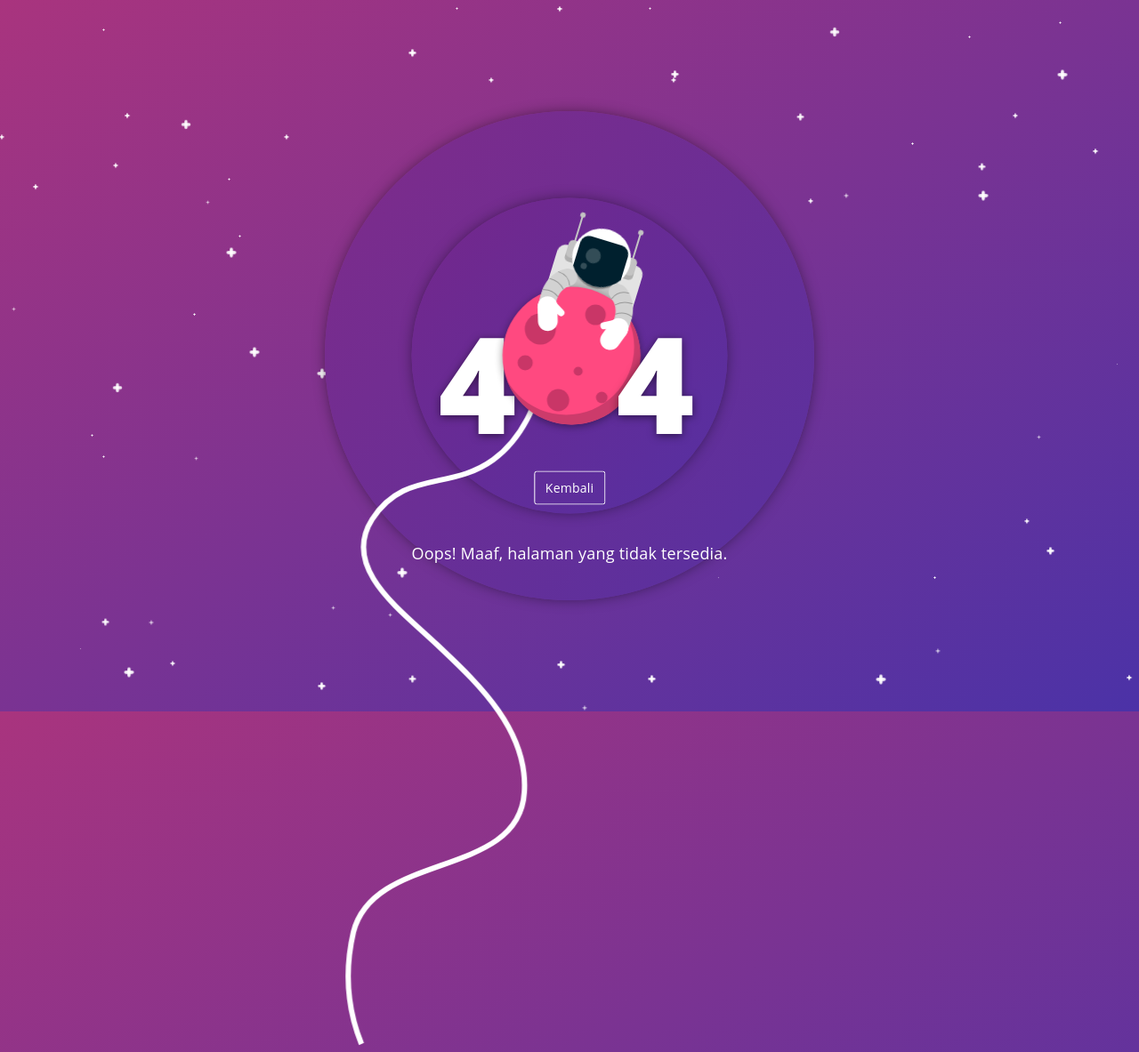
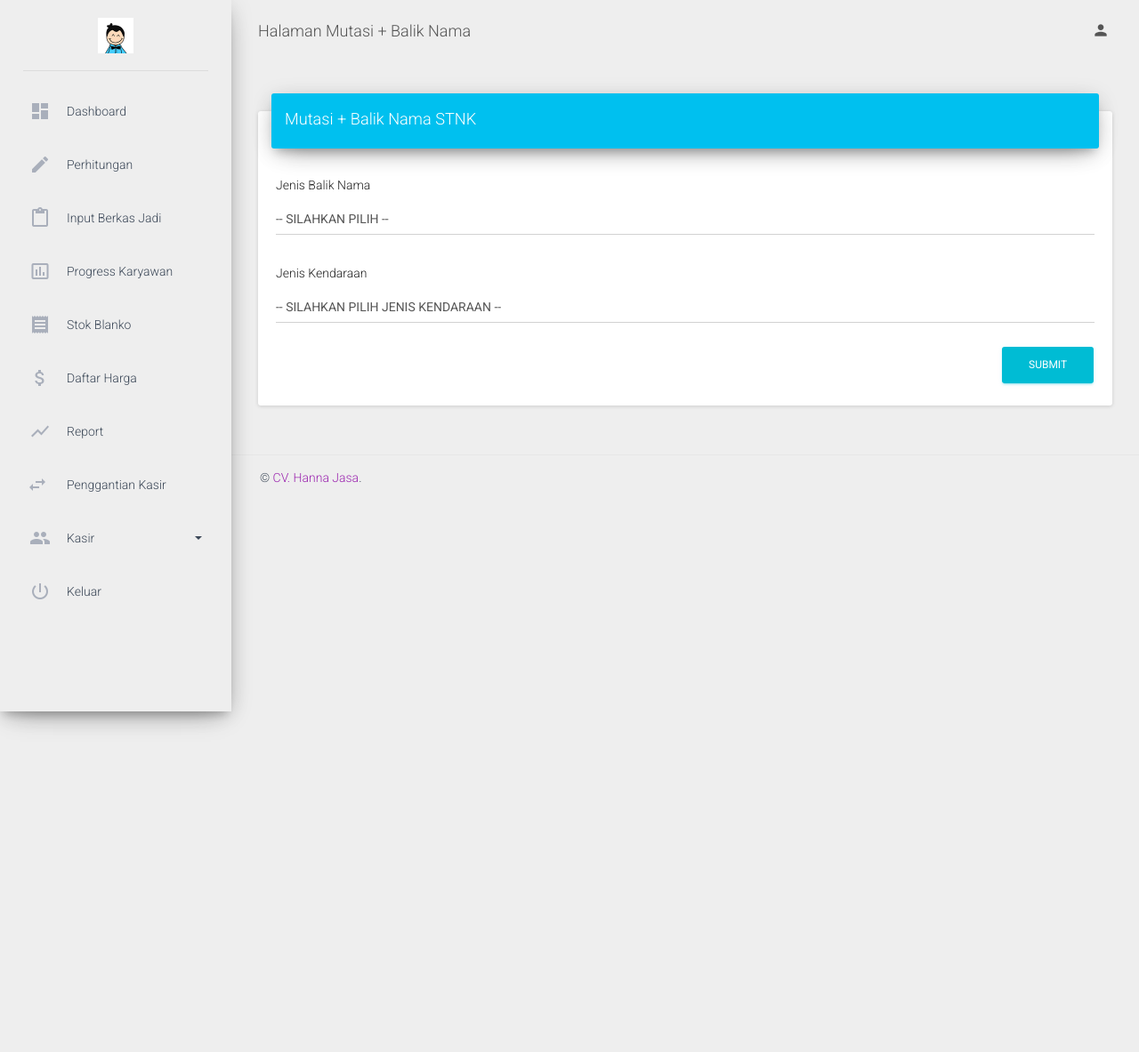
Before and after one commit to rizki130198/hannajasa, a CodeIgniter app: page /database/main/mutasibn in a window 1280 px wide. Shown: the whole page at 89% size. After the commit the page ends 819 px from the top, so only its background shows below. Run offline with CodeIgniter, Linux system fonts and the light colour scheme; a user stored in the database is signed in; data comes from the database, SQL or seed files in the repository; data that the repository does not hold is empty; some libraries are stand-ins or nearby versions.

Commit message:
perhitungan mutasi balik nama

```diff
--- a/application/controllers/Main.php
+++ b/application/controllers/Main.php
@@ -89,6 +89,15 @@ class Main extends CI_Controller {
 		// }
 	}
 	//end mutasi//
+
+	//start mutasi+balik nama//
+	public function mutasibn()
+	{
+		$data['title'] = "Halaman Mutasi+Balik Nama STNK";
+		$data['catat'] = $this->db->query('SELECT * FROM catatan WHERE `id_catat` IN (1,2,3) GROUP BY jenis');
+		$this->load->view('admin',$data);
+	}
+	//start mutasi+balik nama//
 
 	//start Input Berkas//
 	public function berkas_jadi()
--- a/application/views/admin.php
+++ b/application/views/admin.php
@@ -255,6 +255,8 @@ if ($uri=="eksporpdf") {
 				$this->load->view('admin/perhitungan/mutasi');
 			}else if ($u2 == "transaksi_m") {
 				$this->load->view('admin/transaksi/transaksi_m');
+			}else if ($u2 == "mutasibn") {
+				$this->load->view('admin/perhitungan/mutasi_bn');
 			}else if ($u2 == "berkas_jadi") {
 				$this->load->view('admin/berkas_jadi');
 			}else if ($u2 == "input_berkas") {
@@ -322,6 +324,14 @@ if ($uri=="cetak") { ?>
 		var result = parseFloat(txtFirstNumberValue) * parseFloat(txtSecondNumberValue) * parseFloat(txtThreeNumberValue);
 		if (!isNaN(result)) {
 			document.getElementById('sum_bulan').value = result;
+		}
+	}
+	function m_tahun() {
+		var pkb = document.getElementById('pkb_mt').value;
+		var denda = document.getElementById('denda_mt').value;
+		var result = parseFloat(pkb) * parseFloat(denda);
+		if (!isNaN(result)) {
+			document.getElementById('total_mt').value = result;
 		}
 	}
 </script>
--- /dev/null
+++ b/application/views/admin/perhitungan/mutasi_bn.php
@@ -0,0 +1,333 @@
+<style type="text/css">
+.form-group{
+	margin-top: 10px;
+}
+</style>
+<div class="content">
+	<div class="container-fluid">
+		<div class="row">
+			<div class="col-md-12">
+				<div class="card">
+					<div class="card-header" style="background-color: #00c0ef;">
+						<h4 class="title">Mutasi + Balik Nama STNK</h4>
+					</div>
+					<div class="card-content">
+
+						<form action="<?=site_url('main/proses_mutasi')?>" id="form_p" name="form_p" method="post" accept-charset="utf-8">
+							<div class="row">
+								<div class="col-md-12">
+									<div class="form-group is-empty">
+										<p>Jenis Balik Nama</p>
+										<select class="form-control" onchange="mutasi()" name="jenis_b" id="mutasi_stnk">
+											<option value="">-- SILAHKAN PILIH --</option>
+											<option value="" disabled></option>
+											<option value="Pajak Hidup">Pajak Hidup</option>
+											<option value="Telat bulanan">Pajak Telat bulanan</option>
+											<option value="Pajak Telat Lebih dari 1 Tahun">Pajak Telat Lebih dari 1 Tahun</option>
+										</select>
+										<span class="material-input"></span></div>
+									</div>
+								</div>
+								<div class="row">
+									<div class="col-md-12">
+										<div class="form-group is-empty">
+											<p>Jenis Kendaraan</p>
+											<select class="form-control" name="jenis_swd" onchange="ambilSwdk()" id="ambiltahun">
+												<option value="" disabled="" selected>-- SILAHKAN PILIH JENIS KENDARAAN --</option>
+												<option value="" disabled=""></option>
+												<?php foreach ($catat->result() as $key): ?>
+													<option value="<?=$key->jenis?>"><?=$key->jenis?></option>
+												<?php endforeach ?>
+											</select>
+											<span class="material-input"></span>
+										</div>
+									</div>
+								</div>
+
+								<!-- Start Hidup -->
+								<div id="m_h" style="display: none;">
+									<div class="row">
+										<div class="col-md-12">
+											<h4 style="font-weight: bold;text-transform: uppercase;">Pajak Hidup</h4>
+											<div class="form-group label-floating is-empty jum-n">
+												<label class="control-label">PKB</label>
+												<input type="text" name="pkb" id="denda_bbn_h" style="display: none;" value="0.67%" onkeyup="b_hidup();">
+												<input type="text" name="pkb1" id="pkb_b_h" onkeyup="b_hidup();" class="form-control jumlah_n">
+												<span class="material-input"></span>
+											</div>
+										</div>
+									</div>
+									<div class="row">
+										<div class="col-md-12">
+											<div class="form-group jum-n">
+												<label class="control-label">BBN KB</label>
+												<input type="text" name="pkb1" id="total_bbn_h" class="form-control jumlah_n">
+												<span class="material-input"></span>
+											</div>
+										</div>
+									</div>
+									<div class="row">
+										<div class="col-md-12">
+											<div class="form-group jum-n" >
+												<label class="control-label">SWDKLLJ</label>
+												<input type="text" name="swdllj" class="form-control swdklksama jumlah_n">
+												<span class="material-input"></span>
+											</div>
+										</div>
+									</div>
+									<div class="row">
+										<div class="col-md-12">
+											<div class="form-group jum-n">
+												<label class="control-label">Adm STNK</label>
+												<input type="text" name="adm_stnk" id="adm_stnk" class="form-control admstnk jumlah_n">
+												<span class="material-input"></span>
+											</div>
+										</div>
+									</div>
+									<div class="row">
+										<div class="col-md-12">
+											<div class="form-group jum-n">
+												<label class="control-label">Adm TNKB</label>
+												<input type="text"  name="adm_tnkb" class="form-control admtnkb jumlah_n">
+												<span class="material-input"></span>
+											</div>
+										</div>
+									</div>
+									<div class="row" id="total_h">
+										<div class="col-md-12">
+											<div class="form-group">
+												<label class="control-label">Total</label>
+												<input type="text" name="total_hidup" readonly id="sum_n" class="form-control">
+												<span class="material-input"></span>
+											</div>
+										</div>
+									</div>
+								</div>
+								<!-- End Hidup -->
+
+								<!-- Start Bulan -->
+								<div id="m_b" style="display: none;">
+									<div class="row" >
+										<div class="col-md-12">
+											<h4 style="font-weight: bold;text-transform: uppercase;">Pajak Lalu</h4>
+											<div class="form-group label-floating is-empty jum-b">
+												<label class="control-label">PKB</label>
+												<input type="text" style="display: none;" id="denda_bu" name="telat_bln" onkeyup="sum_p();" class="form-control" value="2%">
+												<input type="text" name="pkb2" id="pkb2" onkeyup="sum_p();" class="form-control jumlah_b">
+												<span class="material-input"></span>
+											</div>
+										</div>
+									</div>
+									<div class="row">
+										<div class="col-md-12">
+											<div class="form-group label-floating is-empty">
+												<label class="control-label">Telat Bulan</label>
+												<input type="text" name="telat" id="t_bln" onkeyup="sum_p();" class="form-control" >
+												<span class="material-input"></span>
+											</div>
+										</div>
+									</div>
+									<div class="row">
+										<div class="col-md-12">
+											<div class="form-group jum-b">
+												<label class="control-label">Sanksi PKB</label>
+												<input type="text" name="sanksi_pkb1" id="sum_bulan" class="form-control jumlah_b">
+												<span class="material-input"></span>
+											</div>
+										</div>
+									</div>
+									<div class="row">
+										<div class="col-md-12">
+											<div class="form-group jum-b">
+												<label class="control-label">SWDKLLJ</label>
+												<input type="text" name="swdllj1" id="" class="form-control swdklksama jumlah_b" >
+												<span class="material-input"></span>
+											</div>
+										</div>
+									</div>
+									<div class="row">
+										<div class="col-md-12">
+											<div class="form-group jum-b">
+												<label class="control-label">Sanksi SWDKLLJ</label>
+												<input type="text" name="sanksi_swdllj_b1" id="" class="form-control sankswd jumlah_b" >
+												<span class="material-input"></span>
+											</div>
+										</div>
+									</div>
+
+									<div class="row">
+										<div class="col-md-12">
+											<h4 style="font-weight: bold;text-transform: uppercase;">Pajak Baru</h4>
+											<div class="form-group label-floating is-empty jum-b">
+												<label class="control-label">PKB</label>
+												<input type="text" style="display: none;" id="denda_b" name="telat_bln" onkeyup="b_normal();" class="form-control" value="0.67%">
+												<input type="text" name="pkb1" id="pkb_b" onkeyup="b_normal();" class="form-control jumlah_b">
+												<span class="material-input"></span>
+											</div>
+										</div>
+									</div>
+									<div class="row">
+										<div class="col-md-12">
+											<div class="form-group jum-b">
+												<label class="control-label">BBN KB</label>
+												<input type="text" name="pkb1" id="total_bn" class="form-control jumlah_b">
+												<span class="material-input"></span>
+											</div>
+										</div>
+									</div>
+									<div class="row">
+										<div class="col-md-12">
+											<div class="form-group jum-b" >
+												<label class="control-label">SWDKLLJ</label>
+												<input type="text" name="swdllj" class="form-control swdklksama jumlah_b">
+												<span class="material-input"></span>
+											</div>
+										</div>
+									</div>
+									<div class="row">
+										<div class="col-md-12">
+											<div class="form-group jum-b">
+												<label class="control-label">Adm STNK</label>
+												<input type="text" name="adm_stnk"  id="adm_stnk" class="form-control admstnk jumlah_b">
+												<span class="material-input"></span>
+											</div>
+										</div>
+									</div>
+									<div class="row">
+										<div class="col-md-12">
+											<div class="form-group jum-b">
+												<label class="control-label">Adm TNKB</label>
+												<input type="text" name="adm_tnkb" class="form-control admtnkb jumlah_b">
+												<span class="material-input"></span>
+											</div>
+										</div>
+									</div>
+									<div class="row" id="total_bu">
+										<div class="col-md-12">
+											<div class="form-group">
+												<label class="control-label">Total</label>
+												<input type="text" name="total_bulan" id="sum_b" class="form-control" >
+												<span class="material-input"></span>
+											</div>
+										</div>
+									</div>
+								</div>
+								<!-- End Bulan -->
+
+								<!-- Start Tahun -->
+								<div id="m_t" style="display: none;">
+									<div class="row">
+										<div class="col-md-12">
+											<h4 style="font-weight: bold;text-transform: uppercase;">Pajak Lalu</h4>
+											<div class="form-group label-floating is-empty jum-t">
+												<label class="control-label">PKB</label>
+												<input type="text" name="pkb3" id="pkb_t" class="form-control jumlah_t" >
+												<span class="material-input"></span>
+											</div>
+										</div>
+									</div>
+									<div class="row">
+										<div class="col-md-12">
+											<div class="form-group label-floating is-empty">
+												<label class="control-label">Telat Tahun</label>
+												<input type="text" style="display: none;" id="denda" name="telat_thn" class="form-control" value="25%">
+												<input type="text" name="telat_thn" id="telat_thn" onkeyup="m_sum_t();" class="form-control" >
+												<span class="material-input"></span>
+											</div>
+										</div>
+									</div>
+									<div class="row" >
+										<div class="col-md-12">
+											<div class="form-group jum-t">
+												<label class="control-label">Sanksi PKB</label>
+												<input type="text" name="sanksi_pkb2" readonly id="hasil_tahun" class="form-control jumlah_t"  value="">
+												<span class="material-input"></span>
+											</div>
+										</div>
+									</div>
+									<div class="row">
+										<div class="col-md-12">
+											<div class="form-group jum-t">
+												<label class="control-label">SWDKLLJ</label>
+												<input type="text" name="swdllj3" id="swdkllj_t" onkeyup="harga_tahun()" class="form-control swdklksama jumlah_t">
+												<span class="material-input"></span>
+											</div>
+										</div>
+									</div>
+									<div class="row">
+										<div class="col-md-12">
+											<div class="form-group jum-t">
+												<label class="control-label">Sanksi SWDKLLJ</label>
+												<input type="text" name="sanski_swdllj2" onkeyup="harga_tahun()" class="form-control sankswd jumlah_t">
+												<span class="material-input"></span>
+											</div>
+										</div>
+									</div>
+
+									<div class="row">
+										<div class="col-md-12">
+											<h4 style="font-weight: bold;text-transform: uppercase;">Pajak Baru</h4>
+											<div class="form-group label-floating is-empty jum-t">
+												<label class="control-label">PKB</label>
+												<input type="text" style="display: none;" id="denda_mt" name="telat_bln" onkeyup="m_tahun();" class="form-control" value="0.67%">
+												<input type="text" name="pkb1" id="pkb_mt" onkeyup="m_tahun()" class="form-control jumlah_t">
+												<span class="material-input"></span>
+											</div>
+										</div>
+									</div>
+									<div class="row">
+										<div class="col-md-12">
+											<div class="form-group jum-t">
+												<label class="control-label">BBN KB</label>
+												<input type="text" name="pkb1" id="total_mt" class="form-control jumlah_t">
+												<span class="material-input"></span>
+											</div>
+										</div>
+									</div>
+									<div class="row">
+										<div class="col-md-12">
+											<div class="form-group jum-t" >
+												<label class="control-label">SWDKLLJ</label>
+												<input type="text" name="swdllj" class="form-control swdklksama jumlah_t">
+												<span class="material-input"></span>
+											</div>
+										</div>
+									</div>
+									<div class="row">
+										<div class="col-md-12">
+											<div class="form-group jum-t">
+												<label class="control-label">Adm STNK</label>
+												<input type="text" name="adm_stnk"  id="adm_stnk" class="form-control admstnk jumlah_t">
+												<span class="material-input"></span>
+											</div>
+										</div>
+									</div>
+									<div class="row">
+										<div class="col-md-12">
+											<div class="form-group jum-t">
+												<label class="control-label">Adm TNKB</label>
+												<input type="text" name="adm_tnkb" class="form-control admtnkb jumlah_t">
+												<span class="material-input"></span>
+											</div>
+										</div>
+									</div>
+									<div class="row" id="total_bu">
+										<div class="col-md-12">
+											<div class="form-group">
+												<label class="control-label">Total</label>
+												<input type="text" name="total_bulan" id="sum_t" class="form-control" >
+												<span class="material-input"></span>
+											</div>
+										</div>
+									</div>
+								</div>
+								<!-- End Tahun -->
+								<button type="submit" class="btn btn-info pull-right">Submit</button>
+								<div class="clearfix"></div>
+							</form>
+						</div>
+					</div>
+				</div>
+			</div>
+		</div>
+	</div>
--- a/application/views/include/navbar.php
+++ b/application/views/include/navbar.php
@@ -58,6 +58,8 @@
                     echo "Halaman Mutasi STNK";
                 }elseif ($this->uri->segment(2)=="transaksi_m") {
                     echo "Halaman Transaksi Mutasi";
+                }elseif ($this->uri->segment(2)=="mutasibn") {
+                    echo "Halaman Mutasi + Balik Nama";
                 }elseif ($this->uri->segment(2)=="harga") {
                     echo "Halaman Daftar Harga";
                 }elseif ($this->uri->segment(2)=="blanko") {
--- a/public/js/hanajasa.js
+++ b/public/js/hanajasa.js
@@ -172,7 +172,7 @@ function b_bulan() {
 	}
 
 	var txtFirstNumberValue = document.getElementById('pkb_bu').value;
-	var txtSecondNumberValue = document.getElementById('denda_bu').value;
+	var txtSecondNumberValue = document.getElementById('denda_ba').value;
 	var txtThreeNumberValue = document.getElementById('telat_bln').value;
 	var result = parseFloat(txtFirstNumberValue) * parseFloat(txtSecondNumberValue) * parseFloat(txtThreeNumberValue);
 	if (!isNaN(result)) {
```
Also changed, not shown: application/views/admin/perhitungan.php (+7 -5 lines).
